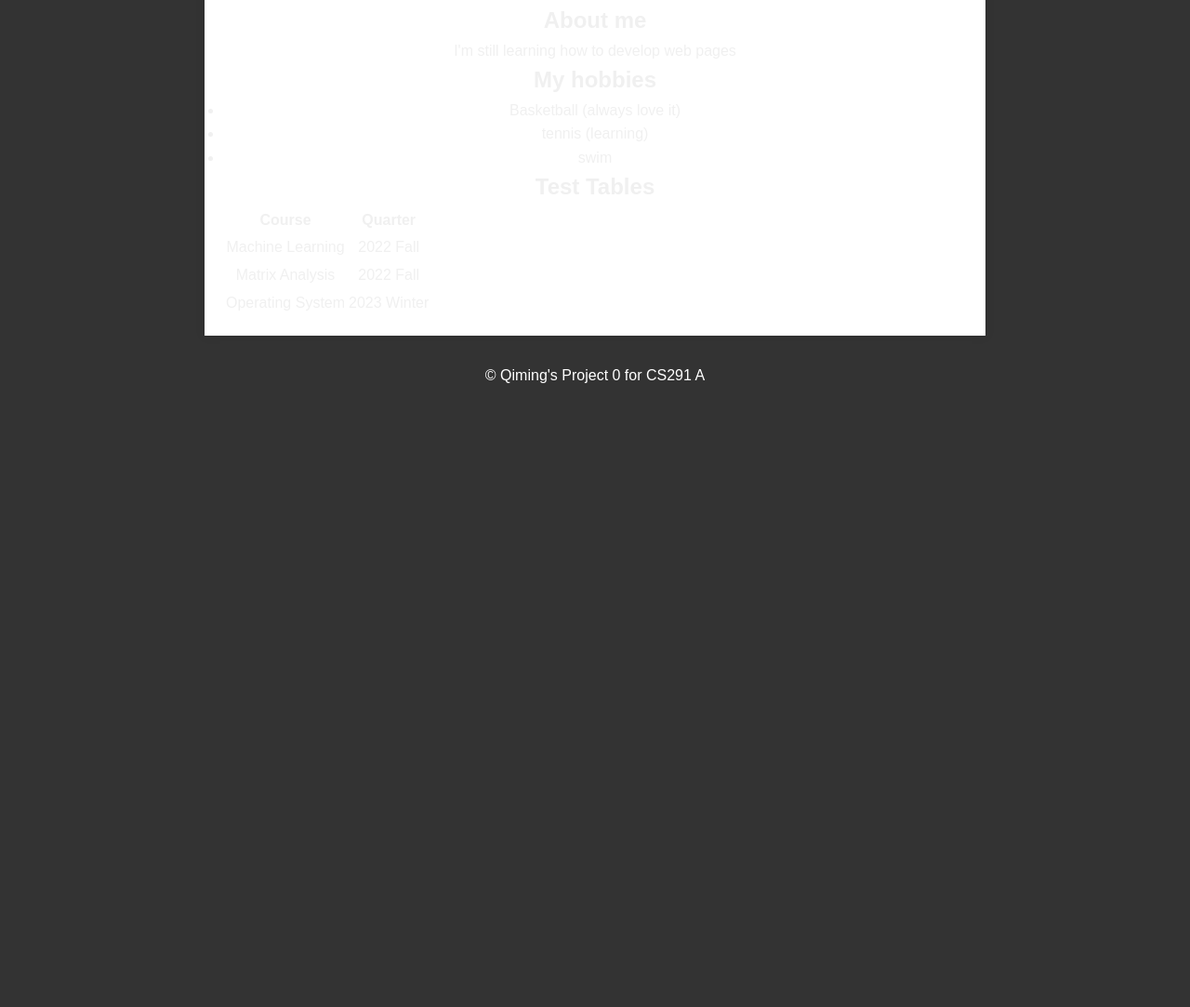
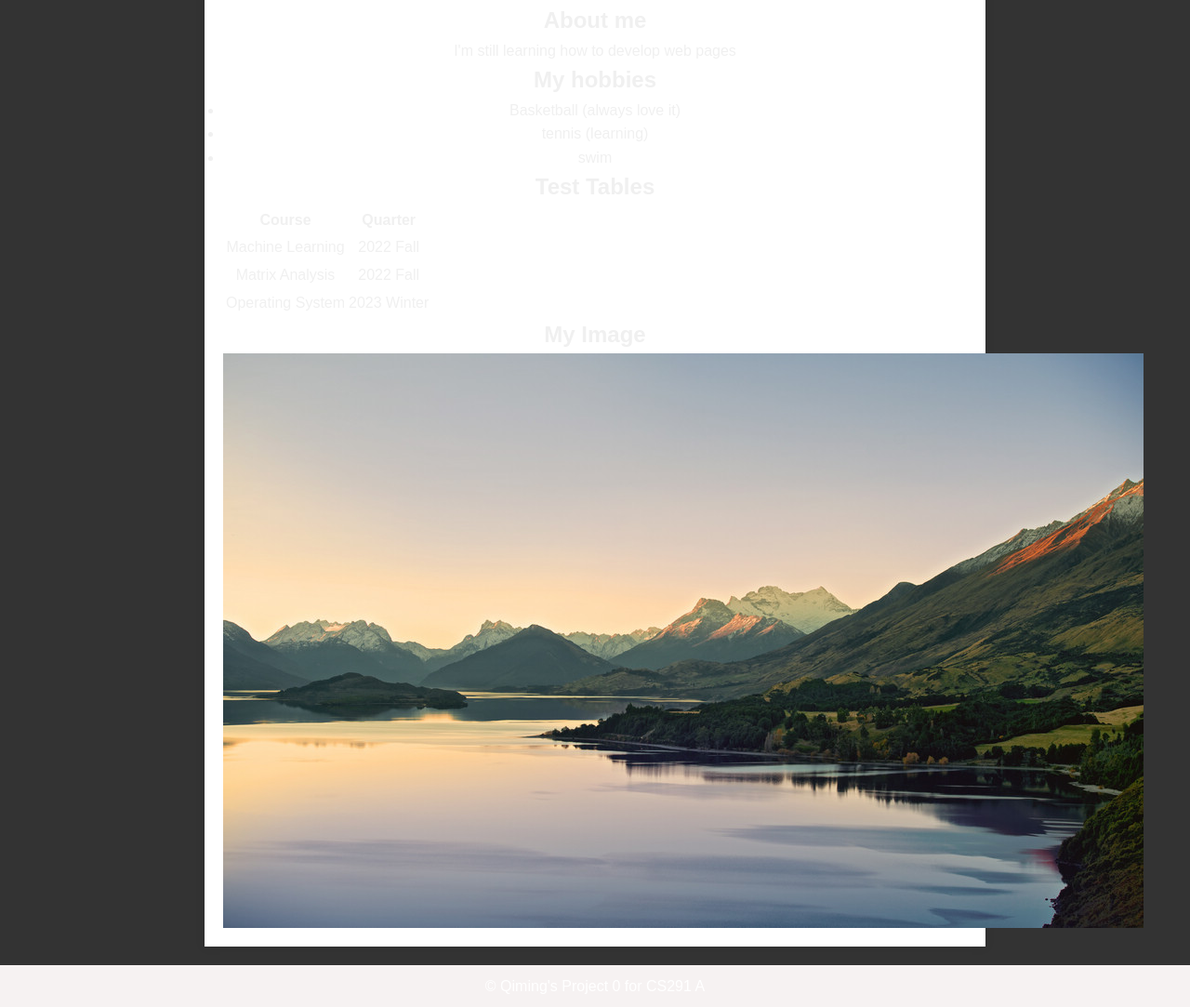
Before and after one commit to harrywuhust2022/cs291a-project0, a plain HTML site: page index.html in a window 1280 px wide. Shown: the part 128-1211 px from the top of the page at 93% size. Before the commit the page ends 800 px from the top, so only its background shows below. Drawn offline with Linux system fonts and the light colour scheme.

Commit message:
style.css

```diff
--- a/index.html
+++ b/index.html
@@ -47,6 +47,11 @@
                 </tr>
             </table>
         </section>
+
+        <section class="image-container">
+            <h2>My Image</h2>
+            <img src="./3.jpg" alt="Test Images for this Project">
+        </section>
     </main>
 
     <footer>
--- a/style.css
+++ b/style.css
@@ -40,6 +40,15 @@ nav a {
     color: #fff;
 }
 
+.image-container {
+    text-align: center; /* Center-align the content within the section */
+}
+
+.image-container img {
+    display: block;
+    margin: 0 auto; /* Center-align the image horizontally */
+}
+
 /* Style main content sections */
 main {
     max-width: 800px;
@@ -53,6 +62,6 @@ main {
 footer {
     text-align: center;
     padding: 10px 0;
-    background-color: #333;
+    background-color: #f6f2f2;
     color: #fff;
 }
```
